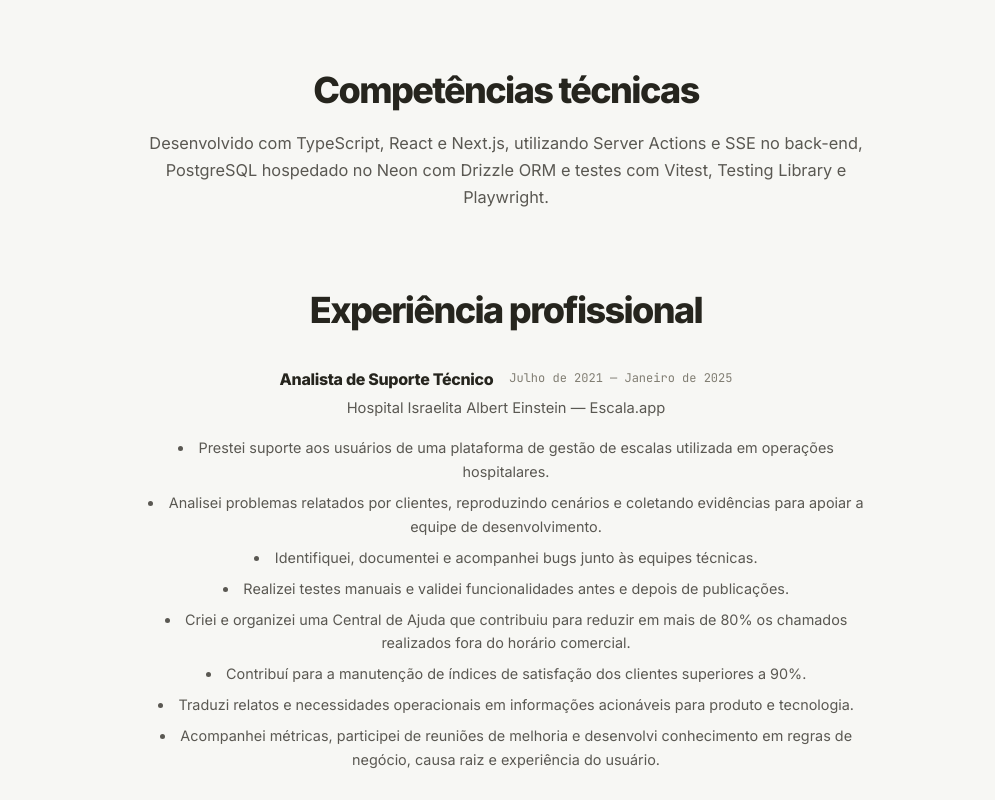
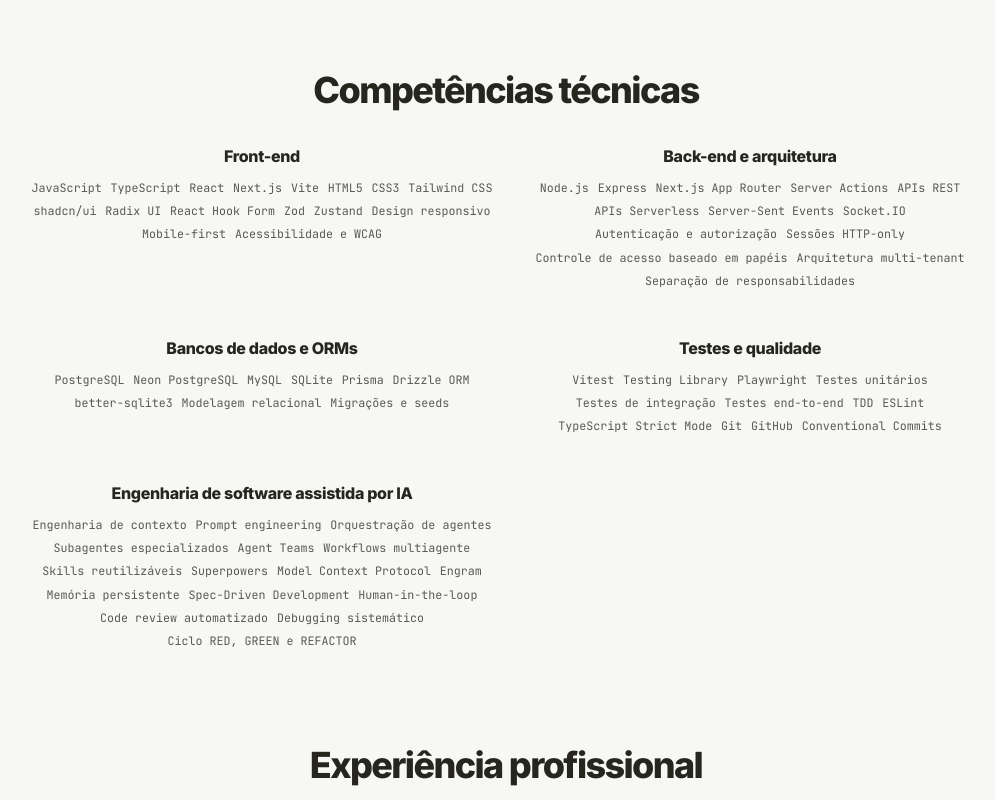
Before and after one commit to GuiFaccioli/meu-curriculo, a React (Vite) app: page / in a window 1280 px wide. Shown: the part 1000-1800 px from the top of the page, without its empty margins (134-1129 px from the left). Built offline with nearby package versions, Linux system fonts and the light colour scheme; no server answers.

Commit message:
fix: scope project technology summary

```diff
--- a/src/App.tsx
+++ b/src/App.tsx
@@ -5,6 +5,7 @@
 import { LanguageList } from './components/LanguageList'
 import { ProjectCard } from './components/ProjectCard'
 import { SectionBlock } from './components/SectionBlock'
+import { SkillCategory } from './components/SkillCategory'
 import { getLocalizedResumeData, interfaceCopy, localeOptions, type Locale } from './data/localization'
 import { resumeData } from './data/resume'
 import { usePortfolioTracking } from './tracking/usePortfolioTracking'
@@ -122,8 +123,10 @@
           title={copy.skills}
           trackingSectionName="skills"
         >
-          <div className="summary-copy">
-            <p>{copy.skillsSummary}</p>
+          <div className="skills-grid">
+            {content.skills.map((group) => (
+              <SkillCategory key={group.title} title={group.title} items={group.items} />
+            ))}
           </div>
         </SectionBlock>
 
--- a/src/components/ProjectCard.tsx
+++ b/src/components/ProjectCard.tsx
@@ -22,6 +22,9 @@
 
       <p className="project-description">{project.description}</p>
 
+      {project.technologySummary ? (
+        <p className="project-description">{project.technologySummary}</p>
+      ) : (
         <div className="project-tech-list" aria-label={`Tecnologias de ${project.name}`}>
           {project.technologies.map((tech) => (
             <span key={tech} className="project-tech-item">
@@ -29,6 +32,7 @@
             </span>
           ))}
         </div>
+      )}
 
       <ul className="project-highlights">
         {project.highlights.map((highlight) => (
--- a/src/data/localization.ts
+++ b/src/data/localization.ts
@@ -19,7 +19,6 @@
     backToTop: 'Voltar ao topo',
     summary: 'Resumo profissional',
     skills: 'Competências técnicas',
-    skillsSummary: 'Desenvolvido com TypeScript, React e Next.js, utilizando Server Actions e SSE no back-end, PostgreSQL hospedado no Neon com Drizzle ORM e testes com Vitest, Testing Library e Playwright.',
     experience: 'Experiência profissional',
     projects: 'Projetos',
     education: 'Formação acadêmica',
@@ -36,7 +35,6 @@
     backToTop: 'Back to top',
     summary: 'Professional summary',
     skills: 'Technical skills',
-    skillsSummary: 'Built with TypeScript, React, and Next.js, using Server Actions and SSE on the back end, PostgreSQL hosted on Neon with Drizzle ORM, and tested with Vitest, Testing Library, and Playwright.',
     experience: 'Professional experience',
     projects: 'Projects',
     education: 'Education',
@@ -53,7 +51,6 @@
     backToTop: 'Volver arriba',
     summary: 'Resumen profesional',
     skills: 'Competencias técnicas',
-    skillsSummary: 'Desarrollado con TypeScript, React y Next.js, utilizando Server Actions y SSE en el back end, PostgreSQL alojado en Neon con Drizzle ORM y pruebas con Vitest, Testing Library y Playwright.',
     experience: 'Experiencia profesional',
     projects: 'Proyectos',
     education: 'Formación académica',
@@ -64,20 +61,111 @@
 
 const translatedSkills: Record<Exclude<Locale, 'pt'>, SkillGroupData[]> = {
   en: [
-    { title: 'Front-end', items: ['TypeScript', 'JavaScript', 'React', 'Next.js', 'HTML', 'CSS', 'Tailwind CSS', 'Responsive design'] },
-    { title: 'Back-end', items: ['Node.js', 'Next.js App Router', 'Server Actions', 'APIs', 'SSE', 'Authentication', 'HTTP-only sessions', 'Permissions', 'Multi-tenant architecture'] },
-    { title: 'Databases', items: ['PostgreSQL', 'Neon', 'Drizzle ORM', 'Relational modeling', 'Migrations', 'Seeds'] },
-    { title: 'Quality', items: ['Vitest', 'Testing Library', 'Playwright', 'Automated testing', 'Git', 'GitHub'] },
-    { title: 'Applied AI', items: ['Use of AI to support investigation, specification, critical review, and software validation.'] },
+    {
+      title: 'Front-end',
+      items: [...resumeData.skills[0].items.slice(0, 13), 'Responsive design', 'Mobile-first', 'Accessibility and WCAG'],
+    },
+    {
+      title: 'Back-end and architecture',
+      items: [
+        ...resumeData.skills[1].items.slice(0, 7),
+        'Authentication and authorization',
+        'HTTP-only sessions',
+        'Role-based access control',
+        'Multi-tenant architecture',
+        'Separation of concerns',
+      ],
+    },
+    {
+      title: 'Databases and ORMs',
+      items: [...resumeData.skills[2].items.slice(0, 7), 'Relational modeling', 'Migrations and seeds'],
+    },
+    {
+      title: 'Testing and quality',
+      items: [
+        ...resumeData.skills[3].items.slice(0, 3),
+        'Unit testing',
+        'Integration testing',
+        'End-to-end testing',
+        ...resumeData.skills[3].items.slice(7),
+      ],
+    },
+    {
+      title: 'AI-assisted software engineering',
+      items: [
+        'Context engineering',
+        'Prompt engineering',
+        'Agent orchestration',
+        'Specialized sub-agents',
+        'Agent Teams',
+        'Multi-agent workflows',
+        'Reusable skills',
+        'Superpowers',
+        'Model Context Protocol',
+        'Engram',
+        'Persistent memory',
+        'Spec-Driven Development',
+        'Human-in-the-loop',
+        'Automated code review',
+        'Systematic debugging',
+        'RED, GREEN, and REFACTOR cycle',
+      ],
+    },
   ],
   es: [
-    { title: 'Front-end', items: ['TypeScript', 'JavaScript', 'React', 'Next.js', 'HTML', 'CSS', 'Tailwind CSS', 'Diseño responsivo'] },
-    { title: 'Back-end', items: ['Node.js', 'Next.js App Router', 'Server Actions', 'APIs', 'SSE', 'Autenticación', 'Sesiones HTTP-only', 'Permisos', 'Arquitectura multi-tenant'] },
-    { title: 'Bases de datos', items: ['PostgreSQL', 'Neon', 'Drizzle ORM', 'Modelado relacional', 'Migraciones', 'Seeds'] },
-    { title: 'Calidad', items: ['Vitest', 'Testing Library', 'Playwright', 'Pruebas automatizadas', 'Git', 'GitHub'] },
-    { title: 'IA aplicada', items: ['Uso de IA para apoyar la investigación, la especificación, la revisión crítica y la validación de software.'] },
+    {
+      title: 'Front-end',
+      items: [...resumeData.skills[0].items.slice(0, 13), 'Diseño responsivo', 'Mobile-first', 'Accesibilidad y WCAG'],
+    },
+    {
+      title: 'Back-end y arquitectura',
+      items: [
+        ...resumeData.skills[1].items.slice(0, 7),
+        'Autenticación y autorización',
+        'Sesiones HTTP-only',
+        'Control de acceso basado en roles',
+        'Arquitectura multi-tenant',
+        'Separación de responsabilidades',
+      ],
+    },
+    {
+      title: 'Bases de datos y ORMs',
+      items: [...resumeData.skills[2].items.slice(0, 7), 'Modelado relacional', 'Migraciones y seeds'],
+    },
+    {
+      title: 'Pruebas y calidad',
+      items: [
+        ...resumeData.skills[3].items.slice(0, 3),
+        'Pruebas unitarias',
+        'Pruebas de integración',
+        'Pruebas end-to-end',
+        ...resumeData.skills[3].items.slice(7),
+      ],
+    },
+    {
+      title: 'Ingeniería de software asistida por IA',
+      items: [
+        'Ingeniería de contexto',
+        'Prompt engineering',
+        'Orquestación de agentes',
+        'Subagentes especializados',
+        'Agent Teams',
+        'Workflows multiagente',
+        'Skills reutilizables',
+        'Superpowers',
+        'Model Context Protocol',
+        'Engram',
+        'Memoria persistente',
+        'Spec-Driven Development',
+        'Human-in-the-loop',
+        'Revisión de código automatizada',
+        'Debugging sistemático',
+        'Ciclo RED, GREEN y REFACTOR',
+      ],
+    },
   ],
 }
+
 export function getLocalizedResumeData(locale: Locale) {
   if (locale === 'pt') return resumeData
 
@@ -97,6 +185,8 @@
           ...resumeData.projects[0],
           description:
             'Full-stack operational management system for restaurants and pizzerias, with a multi-tenant architecture for tables, menus, orders, payments, inventory, and recipe management.',
+          technologySummary:
+            'Built with TypeScript, React, and Next.js, using Server Actions and SSE on the back end, PostgreSQL hosted on Neon with Drizzle ORM, and tested with Vitest, Testing Library, and Playwright.',
           highlights: [
             'Multi-tenant isolation with referential integrity through tenant_id.',
             'Custom authentication, HTTP-only sessions, and role-based permissions.',
@@ -157,6 +247,8 @@
         ...resumeData.projects[0],
         description:
           'Sistema full-stack de gestión operativa para restaurantes y pizzerías, con arquitectura multi-tenant para mesas, menús, pedidos, pagos, inventario y fichas técnicas.',
+        technologySummary:
+          'Desarrollado con TypeScript, React y Next.js, utilizando Server Actions y SSE en el back end, PostgreSQL alojado en Neon con Drizzle ORM y pruebas con Vitest, Testing Library y Playwright.',
         highlights: [
           'Aislamiento multi-tenant con integridad referencial mediante tenant_id.',
           'Autenticación propia, sesiones HTTP-only y permisos por rol.',
--- a/src/data/resume.ts
+++ b/src/data/resume.ts
@@ -18,6 +18,7 @@
   name: string
   description: string
   technologies: string[]
+  technologySummary?: string
   highlights: string[]
   repoUrl?: string
   deployUrl?: string
@@ -84,23 +85,94 @@
   skills: [
     {
       title: 'Front-end',
-      items: ['TypeScript', 'JavaScript', 'React', 'Next.js', 'HTML', 'CSS', 'Tailwind CSS', 'Design responsivo'],
+      items: [
+        'JavaScript',
+        'TypeScript',
+        'React',
+        'Next.js',
+        'Vite',
+        'HTML5',
+        'CSS3',
+        'Tailwind CSS',
+        'shadcn/ui',
+        'Radix UI',
+        'React Hook Form',
+        'Zod',
+        'Zustand',
+        'Design responsivo',
+        'Mobile-first',
+        'Acessibilidade e WCAG',
+      ],
     },
     {
-      title: 'Back-end',
-      items: ['Node.js', 'Next.js App Router', 'Server Actions', 'APIs', 'SSE', 'Autenticação', 'Sessões HTTP-only', 'Permissões', 'Arquitetura multi-tenant'],
+      title: 'Back-end e arquitetura',
+      items: [
+        'Node.js',
+        'Express',
+        'Next.js App Router',
+        'Server Actions',
+        'APIs REST',
+        'APIs Serverless',
+        'Server-Sent Events',
+        'Socket.IO',
+        'Autenticação e autorização',
+        'Sessões HTTP-only',
+        'Controle de acesso baseado em papéis',
+        'Arquitetura multi-tenant',
+        'Separação de responsabilidades',
+      ],
     },
     {
-      title: 'Banco de dados',
-      items: ['PostgreSQL', 'Neon', 'Drizzle ORM', 'Modelagem relacional', 'Migrations', 'Seeds'],
+      title: 'Bancos de dados e ORMs',
+      items: [
+        'PostgreSQL',
+        'Neon PostgreSQL',
+        'MySQL',
+        'SQLite',
+        'Prisma',
+        'Drizzle ORM',
+        'better-sqlite3',
+        'Modelagem relacional',
+        'Migrações e seeds',
+      ],
     },
     {
-      title: 'Qualidade',
-      items: ['Vitest', 'Testing Library', 'Playwright', 'Testes automatizados', 'Git', 'GitHub'],
+      title: 'Testes e qualidade',
+      items: [
+        'Vitest',
+        'Testing Library',
+        'Playwright',
+        'Testes unitários',
+        'Testes de integração',
+        'Testes end-to-end',
+        'TDD',
+        'ESLint',
+        'TypeScript Strict Mode',
+        'Git',
+        'GitHub',
+        'Conventional Commits',
+      ],
     },
     {
-      title: 'IA aplicada',
-      items: ['Uso de IA para apoiar investigação, especificação, revisão crítica e validação de software.'],
+      title: 'Engenharia de software assistida por IA',
+      items: [
+        'Engenharia de contexto',
+        'Prompt engineering',
+        'Orquestração de agentes',
+        'Subagentes especializados',
+        'Agent Teams',
+        'Workflows multiagente',
+        'Skills reutilizáveis',
+        'Superpowers',
+        'Model Context Protocol',
+        'Engram',
+        'Memória persistente',
+        'Spec-Driven Development',
+        'Human-in-the-loop',
+        'Code review automatizado',
+        'Debugging sistemático',
+        'Ciclo RED, GREEN e REFACTOR',
+      ],
     },
   ] as SkillGroupData[],
   projects: [
@@ -122,6 +194,8 @@
         'Testing Library',
         'Playwright',
       ],
+      technologySummary:
+        'Desenvolvido com TypeScript, React e Next.js, utilizando Server Actions e SSE no back-end, PostgreSQL hospedado no Neon com Drizzle ORM e testes com Vitest, Testing Library e Playwright.',
       highlights: [
         'Isolamento multi-tenant com integridade referencial por tenant_id.',
         'Autenticação própria, sessões HTTP-only e permissões por perfil.',
```
Also changed, not shown: public/curriculo-guilherme-faccioli.html (+6 -6 lines). Lines whose indentation alone changed are shown as unchanged.
